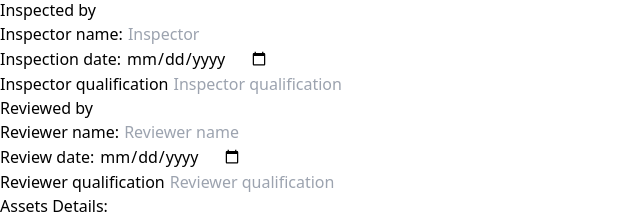
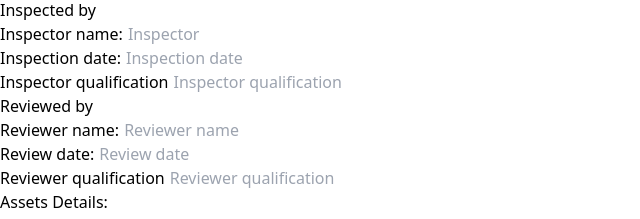
Before and after one commit to Faisal-Sey/Cedar-Admin, a React (Vite) app: page /report/update/1 in a window 1280 px wide. Shown: the part 813-1032 px from the top of the page, without its empty margins (0-640 px from the left). Built offline with nearby package versions, Linux system fonts and the light colour scheme; no server answers.

Commit message:
made update

```diff
--- a/src/screens/reports/addReportNormal.jsx
+++ b/src/screens/reports/addReportNormal.jsx
@@ -366,7 +366,7 @@ const AddReportNormal = (props) => {
                     <label className="block text-gray-700 text-md font-bold mb-2">Inspection date:</label>
                     <input
                         className="shadow appearance-none border rounded w-full py-2 px-3 text-gray-700 leading-tight focus:outline-none focus:shadow-outline"
-                        type="date"
+                        type="text"
                         placeholder="Inspection date"
                         name="date"
                         onChange={(e) => props.handleChange(e, props.issuerInfo, props.setIssuerInfo)}
@@ -411,7 +411,7 @@ const AddReportNormal = (props) => {
                     <label className="block text-gray-700 text-md font-bold mb-2">Review date:</label>
                     <input
                         className="shadow appearance-none border rounded w-full py-2 px-3 text-gray-700 leading-tight focus:outline-none focus:shadow-outline"
-                        type="date"
+                        type="text"
                         placeholder="Review date"
                         name="date"
                         onChange={(e) => props.handleChange(e, props.reviewerInfo, props.setReviewerInfo)}
--- a/src/screens/reports/addReportUltrasonicThickness.jsx
+++ b/src/screens/reports/addReportUltrasonicThickness.jsx
@@ -598,7 +598,7 @@ const AddReportUltrasonicThickness = (props) => {
                     <label className="block text-gray-700 text-md font-bold mb-2">Inspection date:</label>
                     <input
                         className="shadow appearance-none border rounded w-full py-2 px-3 text-gray-700 leading-tight focus:outline-none focus:shadow-outline"
-                        type="date"
+                        type="text"
                         placeholder="Inspection date"
                         name="date"
                         onChange={(e) => props.handleChange(e, props.issuerInfo, props.setIssuerInfo)}
@@ -643,7 +643,7 @@ const AddReportUltrasonicThickness = (props) => {
                     <label className="block text-gray-700 text-md font-bold mb-2">Review date:</label>
                     <input
                         className="shadow appearance-none border rounded w-full py-2 px-3 text-gray-700 leading-tight focus:outline-none focus:shadow-outline"
-                        type="date"
+                        type="text"
                         placeholder="Review date"
                         name="date"
                         onChange={(e) => props.handleChange(e, props.reviewerInfo, props.setReviewerInfo)}
--- a/src/screens/reports/addReportWelding.jsx
+++ b/src/screens/reports/addReportWelding.jsx
@@ -639,7 +639,7 @@ const AddReportWelding = (props) => {
                     <label className="block text-gray-700 text-md font-bold mb-2">Inspection date:</label>
                     <input
                         className="shadow appearance-none border rounded w-full py-2 px-3 text-gray-700 leading-tight focus:outline-none focus:shadow-outline"
-                        type="date"
+                        type="text"
                         placeholder="Inspection date"
                         name="date"
                         onChange={(e) => props.handleChange(e, props.issuerInfo, props.setIssuerInfo)}
@@ -684,7 +684,7 @@ const AddReportWelding = (props) => {
                     <label className="block text-gray-700 text-md font-bold mb-2">Review date:</label>
                     <input
                         className="shadow appearance-none border rounded w-full py-2 px-3 text-gray-700 leading-tight focus:outline-none focus:shadow-outline"
-                        type="date"
+                        type="text"
                         placeholder="Review date"
                         name="date"
                         onChange={(e) => props.handleChange(e, props.reviewerInfo, props.setReviewerInfo)}
--- a/src/screens/reports/editReport.jsx
+++ b/src/screens/reports/editReport.jsx
@@ -575,7 +575,7 @@ const EditReport = () => {
                                     <label className="block text-gray-700 text-md font-bold mb-2">Inspection date:</label>
                                     <input
                                         className="shadow appearance-none border rounded w-full py-2 px-3 text-gray-700 leading-tight focus:outline-none focus:shadow-outline"
-                                        type="date"
+                                        type="text"
                                         placeholder="Inspection date"
                                         value={issuerInfo.date}
                                         name="date"
@@ -623,7 +623,7 @@ const EditReport = () => {
                                     <label className="block text-gray-700 text-md font-bold mb-2">Review date:</label>
                                     <input
                                         className="shadow appearance-none border rounded w-full py-2 px-3 text-gray-700 leading-tight focus:outline-none focus:shadow-outline"
-                                        type="date"
+                                        type="text"
                                         placeholder="Review date"
                                         name="date"
                                         value={reviewerInfo.date}
```
